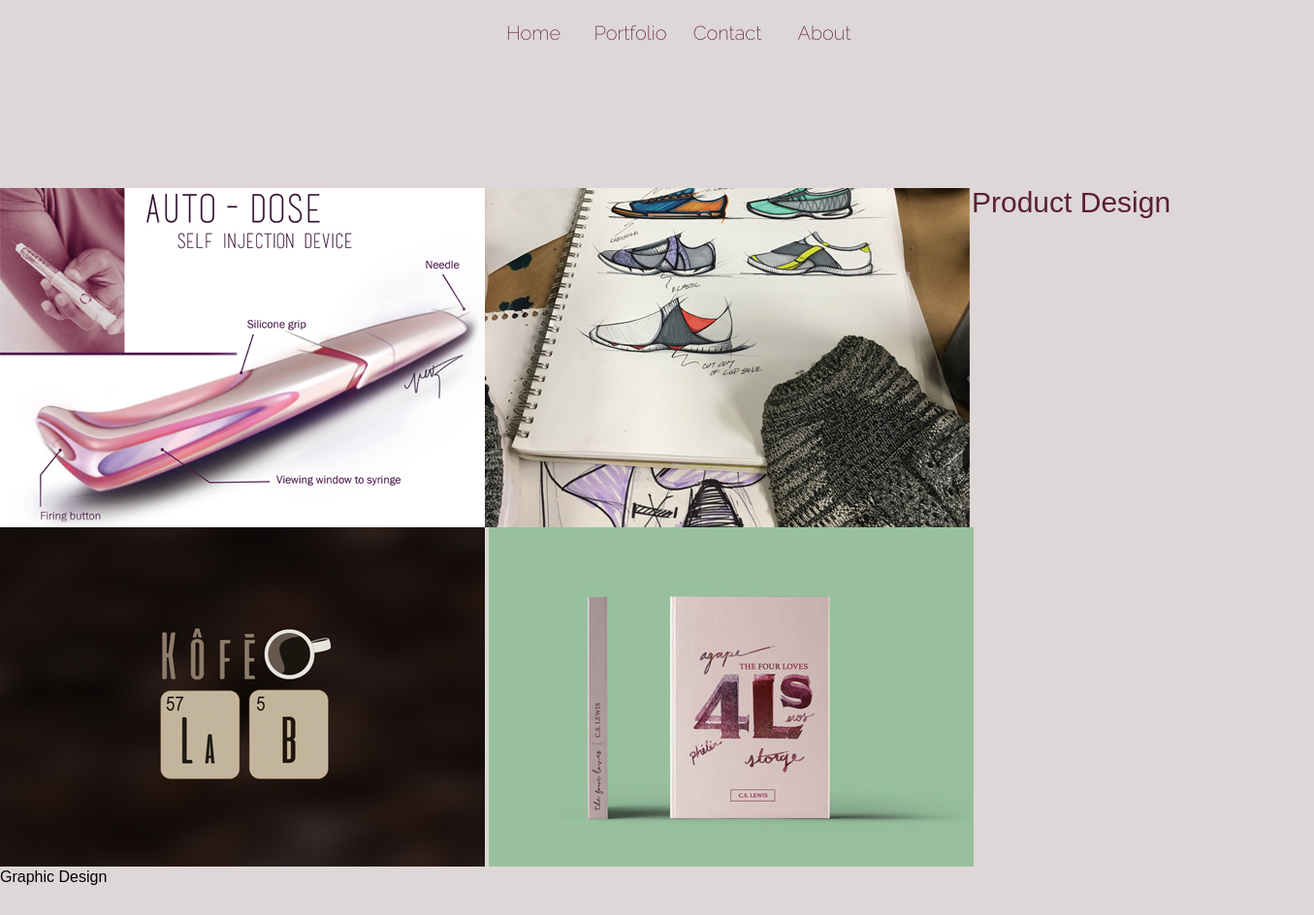
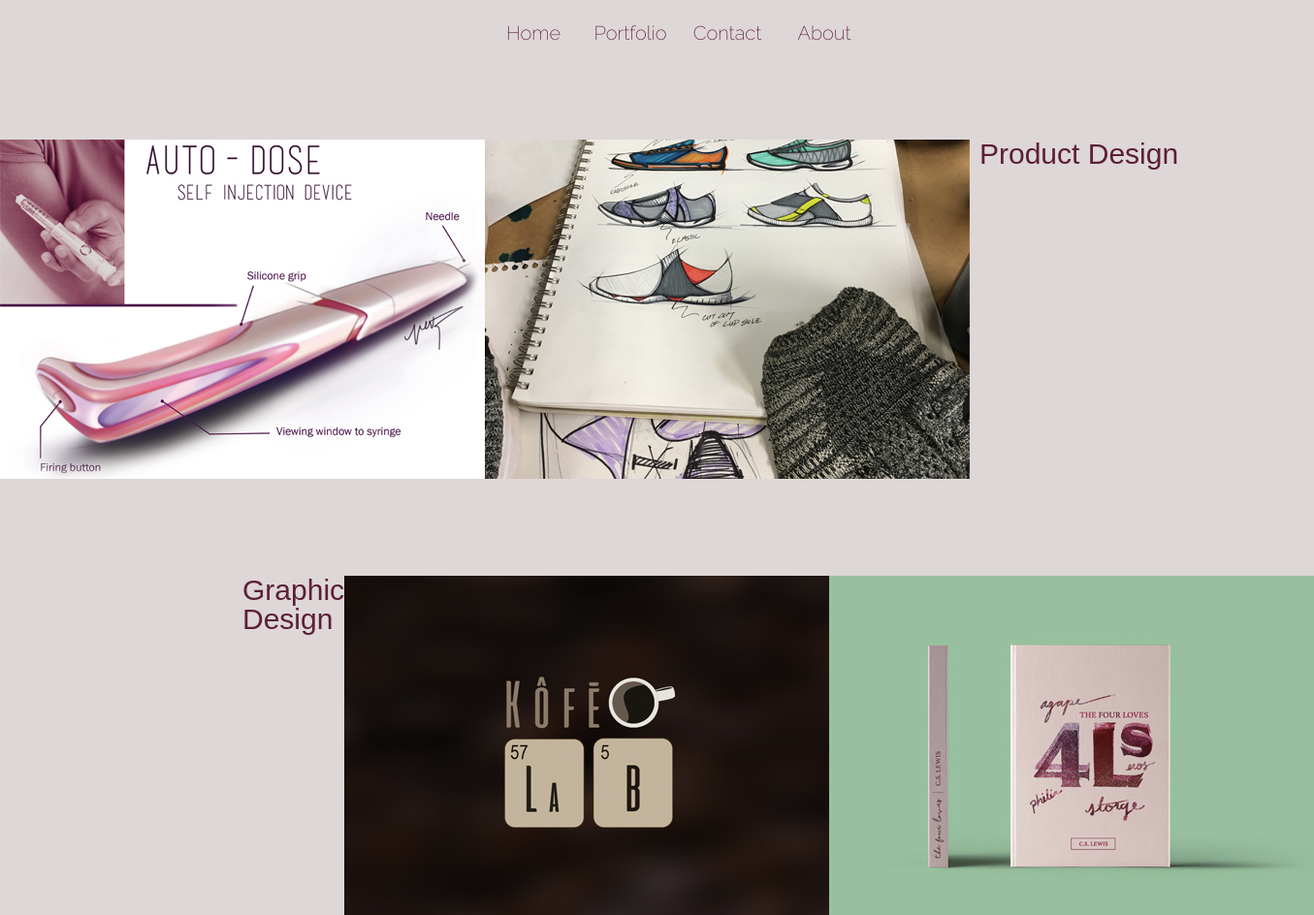
Before and after one commit to toxxx045/final-project--web-design-at-risd--summer-2018--schedule-3, a plain HTML site: page portfolio.html in a window 1280 px wide. Shown: the whole page at 97% size, 1355 px wide, since content can reach past the window. Before the commit the page ends 913 px from the top, so only its background shows below. Drawn offline with Linux system fonts and the light colour scheme.

Commit message:
edit portfolio display

```diff
--- a/portfolio.html
+++ b/portfolio.html
@@ -24,8 +24,8 @@
       <p class="pdes--content">Product Design</p>
    </div>
    <div class="graphic">
-      <img class="graphic-image" src="img/logo.jpg" alt="Image of cafe logo">
-      <img class="graphic-image" src="img/book-cover.jpg" alt="Image of book cover design">
-      <p class="graphic content">Graphic Design</p>
+      <p class="graphic--content">Graphic Design</p>
+      <img class="graphic--image" src="img/logo.jpg" alt="Image of cafe logo">
+      <img class="graphic--image" src="img/book-cover.jpg" alt="Image of book cover design">
 </body>
 </html>
--- a/sass/style.scss
+++ b/sass/style.scss
@@ -98,15 +98,27 @@ body {
       }
       .pdes {
          display: flex;
-         margin-top: 150px;
+         margin-top: 100px;
 
          &--content {
             font-family:$font-stack--heading;
             color: #5C1F37;
-            margin-left: 2px;
+            margin-left: 10px;
             font-size: 30px;
 
          }
       }
+   .graphic{
+      display: flex;
+      margin-top: 100px;
+      margin-left: 180px;
+      &--content {
+         font-family: $font-stack--heading;
+         font-size:30px;
+         margin-left:70px;
+         color: #5C1F37;
+
+      }
+   }
    }
 }
```
Also changed, not shown: css/style.css.
